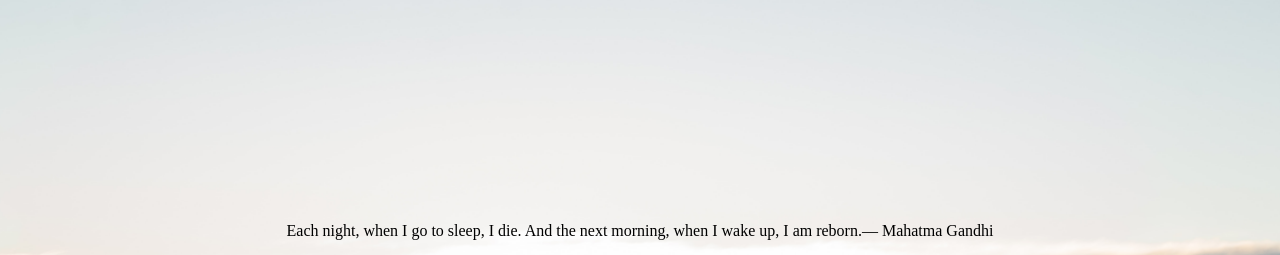
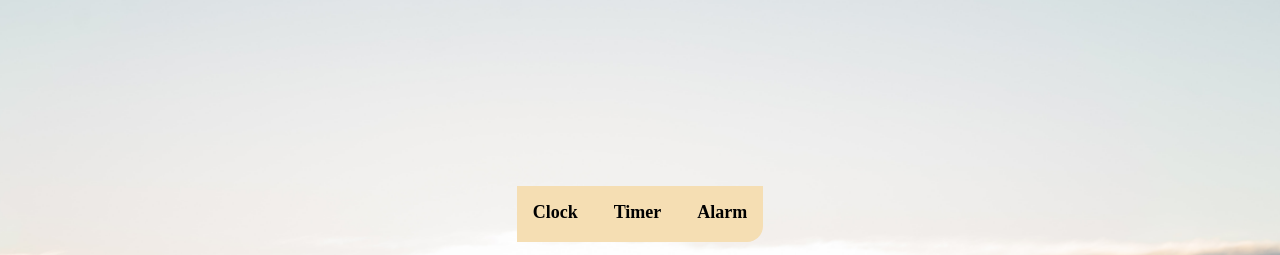
Before and after one commit to bharat-chotwani/Clock-Website, a plain HTML site: page index.html in a window 1280 px wide. Shown: the top 255 px of the page. Drawn offline with Linux system fonts and the light colour scheme.

Commit message:
Update Html

```diff
--- a/index.html
+++ b/index.html
@@ -9,7 +9,14 @@
 </head>
 <body onload="initClock()">
 
-<blockquote id="quote"></blockquote>
+    <nav id="navbar">
+        <a href="index.html" class="Links">Clock</a>
+        <a href="timer.html" class="Links">Timer</a>
+        <a href="#" class="Links">Alarm</a>
+    </nav>
+
+<blockquote id="quote">
+</blockquote>
     <section id="datetime">
         <div id="date">
             <span id="dayname">Day</span>,
@@ -26,6 +33,8 @@
 
     </section>
 
+    <!-- <button id='moreThings' >More</button> -->
+
     <script src="clock.js"></script>
 </body>
 </html>
```
